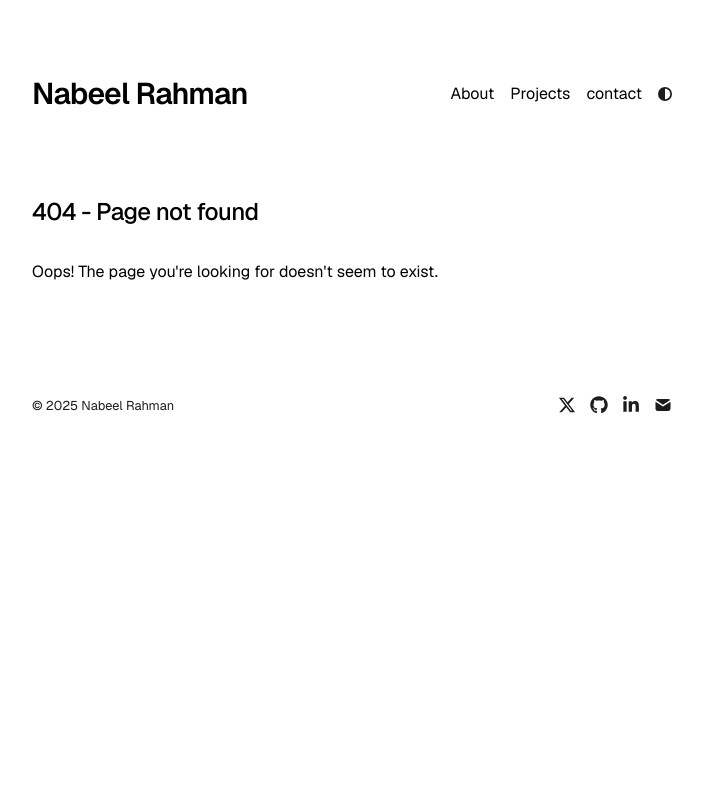
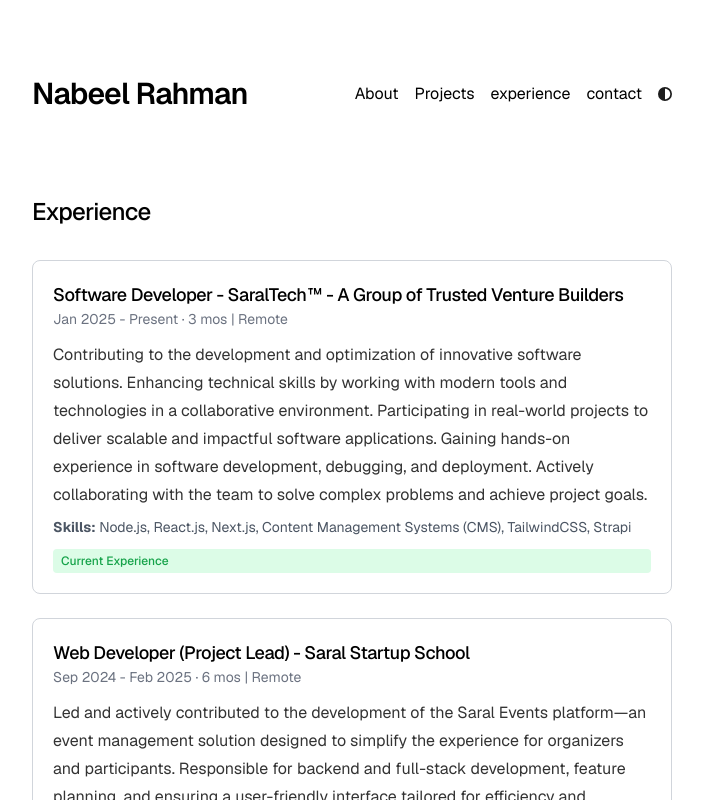
Before and after one commit to iamnabeelrahman/portfolio, a Next.js app: page /experience in a window 1280 px wide. Before the commit this address had no page. Shown: the top 800 px of the page, without its empty margins (288-991 px from the left). Built offline with nearby package versions, Linux system fonts and the light colour scheme.

Commit message:
Add experience section and update navigation and  include new projects

```diff
--- a/app/components/nav.tsx
+++ b/app/components/nav.tsx
@@ -5,6 +5,7 @@ import { metaData } from "../config";
 const navItems = {
   "/": { name: "About" },
   "/projects": { name: "Projects" },
+  "/experience": {name: "experience"},
   "/contact": { name: "contact" },
 };
 
--- /dev/null
+++ b/app/experience/experience-data.tsx
@@ -0,0 +1,48 @@
+export interface Experience {
+  title: string;
+  company: string;
+  duration: string;
+  location: string;
+  description: string;
+  skills: string[];
+  isCurrent: boolean; // Added to distinguish past vs. current experiences
+}
+
+export const experiences: Experience[] = [
+  {
+    title: "Software Developer",
+    company: "SaralTech™ - A Group of Trusted Venture Builders",
+    duration: "Jan 2025 - Present · 3 mos",
+    location: "Remote",
+    description:
+      "Contributing to the development and optimization of innovative software solutions. Enhancing technical skills by working with modern tools and technologies in a collaborative environment. Participating in real-world projects to deliver scalable and impactful software applications. Gaining hands-on experience in software development, debugging, and deployment. Actively collaborating with the team to solve complex problems and achieve project goals.",
+    skills: [
+      "Node.js",
+      "React.js",
+      "Next.js",
+      "Content Management Systems (CMS)",
+      "TailwindCSS",
+      "Strapi",
+    ],
+    isCurrent: true,
+  },
+  {
+    title: "Web Developer (Project Lead)",
+    company: "Saral Startup School",
+    duration: "Sep 2024 - Feb 2025 · 6 mos",
+    location: "Remote",
+    description:
+      "Led and actively contributed to the development of the Saral Events platform—an event management solution designed to simplify the experience for organizers and participants. Responsible for backend and full-stack development, feature planning, and ensuring a user-friendly interface tailored for efficiency and scalability.",
+    skills: [
+      "Node.js",
+      "Next.js",
+      "JavaScript",
+      "SQL",
+      "Drizzle",
+      "TailwindCSS",
+      "Python",
+      "Strapi",
+    ],
+    isCurrent: false,
+  },
+];
--- /dev/null
+++ b/app/experience/page.tsx
@@ -0,0 +1,62 @@
+import React from "react";
+import type { Metadata } from "next";
+import { experiences } from "./experience-data";
+
+export const metadata: Metadata = {
+  title: "Experience",
+  description: "My Work Experience",
+};
+
+export default function Experience() {
+  return (
+    <section>
+      <h1 className="mb-8 text-2xl font-medium tracking-tight">Experience</h1>
+      <div className="space-y-6">
+        {experiences.map((experience, index) => (
+          <div
+            key={index}
+            className="border border-gray-300 dark:border-gray-700 rounded-lg p-5 hover:shadow-md transition-shadow duration-200"
+          >
+            <div className="flex flex-col">
+              {/* Job Title & Company */}
+              <div className="w-full flex justify-between items-baseline">
+                <span className="text-black dark:text-white font-medium tracking-tight text-lg">
+                  {experience.title} - {experience.company}
+                </span>
+              </div>
+
+              {/* Duration & Location */}
+              <span className="text-sm text-gray-500 dark:text-gray-400">
+                {experience.duration} | {experience.location}
+              </span>
+
+              {/* Description */}
+              <p className="prose prose-neutral dark:prose-invert pt-3">
+                {experience.description}
+              </p>
+
+              {/* Skills */}
+              <div className="pt-2 text-sm text-gray-600 dark:text-gray-300">
+                <strong>Skills:</strong> {experience.skills.join(", ")}
+              </div>
+
+              {/* Badge for Past Experiences */}
+              {!experience.isCurrent && (
+                <span className="mt-3 inline-block text-xs font-medium text-red-600 bg-red-100 dark:bg-red-900 dark:text-red-300 px-2 py-1 rounded">
+                  Past Experience
+                </span>
+              )}
+
+              {/* Badge for Current Experience */}
+              {experience.isCurrent && (
+                <span className="mt-3 inline-block text-xs font-medium text-green-600 bg-green-100 dark:bg-green-900 dark:text-green-300 px-2 py-1 rounded">
+                  Current Experience
+                </span>
+              )}
+            </div>
+          </div>
+        ))}
+      </div>
+    </section>
+  );
+}
--- a/app/feed/[format]/route.ts
+++ /dev/null
@@ -1,83 +0,0 @@
-import { Feed } from "feed";
-import { getBlogPosts } from "app/lib/posts";
-import { metaData } from "app/config";
-import { NextResponse } from "next/server";
-
-export async function generateStaticParams() {
-  return [
-    { format: "rss.xml" },
-    { format: "atom.xml" },
-    { format: "feed.json" },
-  ];
-}
-
-export async function GET(
-  _: Request,
-  { params }: { params: { format: string } }
-) {
-  const { format } = params;
-  const validFormats = ["rss.xml", "atom.xml", "feed.json"];
-
-  if (!validFormats.includes(format)) {
-    return NextResponse.json(
-      { error: "Unsupported feed format" },
-      { status: 404 }
-    );
-  }
-
-  const BaseUrl = metaData.baseUrl.endsWith("/")
-    ? metaData.baseUrl
-    : `${metaData.baseUrl}/`;
-
-  const feed = new Feed({
-    title: metaData.title,
-    description: metaData.description,
-    id: BaseUrl,
-    link: BaseUrl,
-    copyright: `All rights reserved ${new Date().getFullYear()}, ${
-      metaData.title
-    }`,
-    generator: "Feed for Node.js",
-    feedLinks: {
-      json: `${BaseUrl}feed.json`,
-      atom: `${BaseUrl}atom.xml`,
-      rss: `${BaseUrl}rss.xml`,
-    },
-  });
-
-  const allPosts = await getBlogPosts();
-
-  allPosts.forEach((post) => {
-    const postUrl = `${BaseUrl}blog/${post.slug}`;
-    const categories = post.metadata.tags
-      ? post.metadata.tags.split(",").map((tag) => tag.trim())
-      : [];
-
-    feed.addItem({
-      title: post.metadata.title,
-      id: postUrl,
-      link: postUrl,
-      description: post.metadata.summary,
-      category: categories.map((tag) => ({
-        name: tag,
-        term: tag,
-      })),
-      date: new Date(post.metadata.publishedAt),
-    });
-  });
-
-  const responseMap: Record<string, { content: string; contentType: string }> =
-    {
-      "rss.xml": { content: feed.rss2(), contentType: "application/xml" },
-      "atom.xml": { content: feed.atom1(), contentType: "application/xml" },
-      "feed.json": { content: feed.json1(), contentType: "application/json" },
-    };
-
-  const response = responseMap[format];
-
-  return new NextResponse(response.content, {
-    headers: {
-      "Content-Type": response.contentType,
-    },
-  });
-}
--- a/app/projects/page.tsx
+++ b/app/projects/page.tsx
@@ -20,16 +20,23 @@ export default function Projects() {
             rel="noopener noreferrer"
             className="block group hover:opacity-80 transition-opacity duration-200"
           >
+            <div className="border border-gray-300 dark:border-gray-700 rounded-lg p-5 hover:shadow-md transition-shadow duration-200">
               <div className="flex flex-col">
+                {/* Project Title & Year */}
                 <div className="w-full flex justify-between items-baseline">
-                <span className="text-black dark:text-white font-medium tracking-tight">
+                  <span className="text-black dark:text-white font-medium tracking-tight text-lg">
                     {project.title}
                   </span>
+                  <span className="text-sm text-gray-500 dark:text-gray-400">
+                    {project.year}
+                  </span>
+                </div>
 
-              </div>
+                {/* Project Description */}
                 <p className="prose prose-neutral dark:prose-invert pt-3">
                   {project.description}
                 </p>
+              </div>
             </div>
           </a>
         ))}
--- a/app/projects/project-data.tsx
+++ b/app/projects/project-data.tsx
@@ -7,11 +7,25 @@ export interface Project {
 
 export const projects: Project[] = [
   {
+    title: "Gulfin.ai",
+    year: 2025,
+    description:
+      "As a Frontend Developer Intern at Gulfin through Saral Tech, I contributed to the development of a new community page style, enhancing the platform's design and user experience. I also ensured full website responsiveness, making the platform seamless across all devices. My primary focus was on frontend tasks, implementing UI improvements and optimizing layouts for better usability.",
+    url: "https://gulfin.ai/",
+  },
+  {
+    title: "Saral Events",
+    year: 2025,
+    description:
+      "Saral Events is an event management platform designed to simplify the process of organizing and participating in events. The platform primarily focuses on organizers, making event creation, management, and ticketing as easy as possible—aligning with the name 'Saral,' which means 'Easy.'",
+    url: "https://events.saralgroups.com/",
+  },
+
+  {
     title: "Portfolio Website",
-    year: 2023,
+    year: 2024,
     description:
       "This portfolio project showcases my skills as a full-stack developer, featuring a clean and modern design with an emphasis on functionality and user experience. Built using Next.js, the website is responsive and optimized for both mobile and desktop views.",
     url: "https://portfolio-git-main-nabeel-rahmans-projects.vercel.app/",
   },
-
 ];
--- a/tsconfig.json
+++ b/tsconfig.json
@@ -22,6 +22,6 @@
     ],
     "strictNullChecks": true
   },
-  "include": ["next-env.d.ts", "**/*.ts", "**/*.tsx", ".next/types/**/*.ts"],
+  "include": ["next-env.d.ts", "**/*.ts", "**/*.tsx", ".next/types/**/*.ts", "app/contact/page.jsx"],
   "exclude": ["node_modules"]
 }
```
Also changed, not shown: 1 other file (tests, documents, lock files or other folders). Lines whose indentation alone changed are shown as unchanged.
